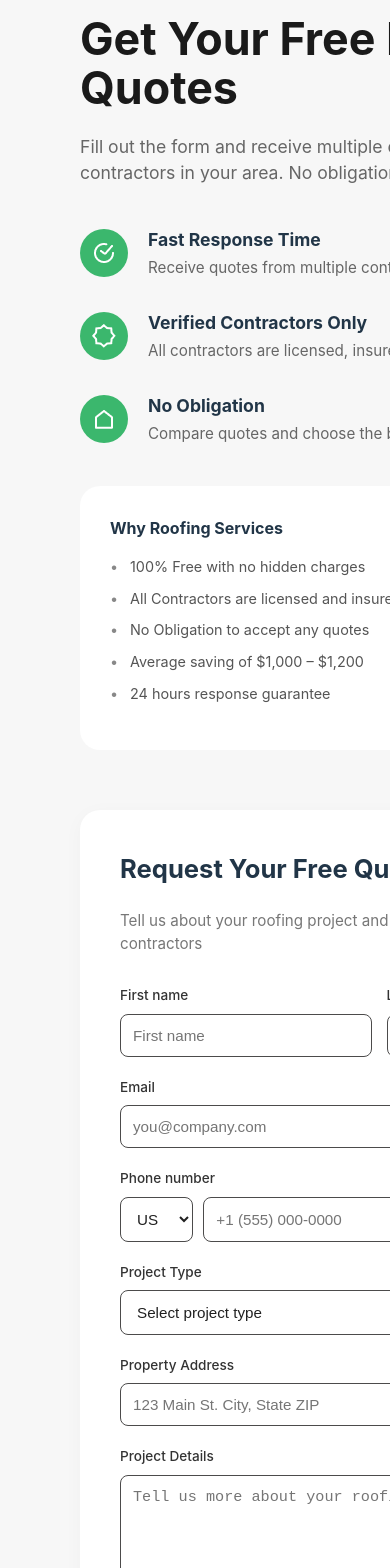
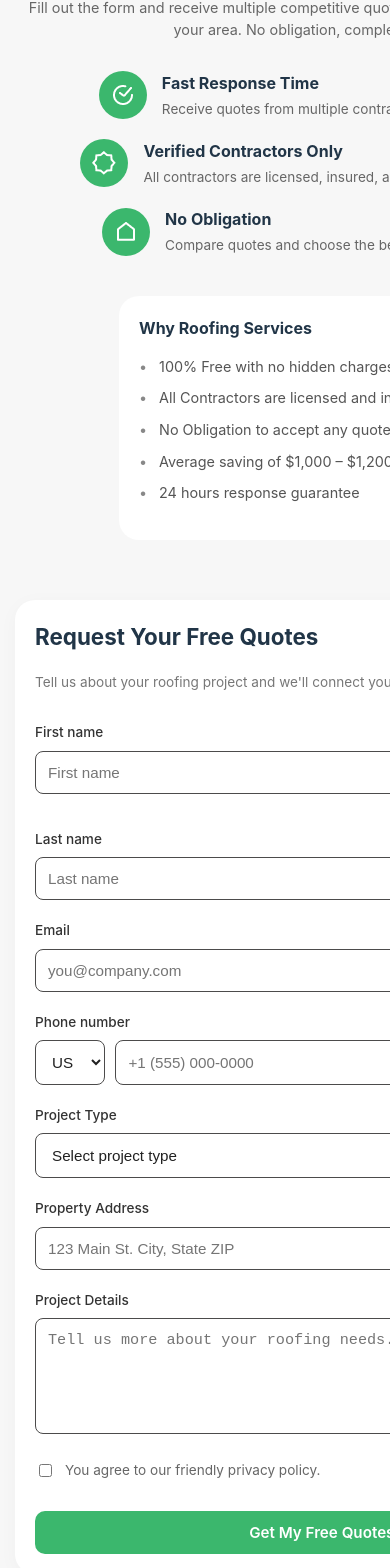
Before and after one commit to roshninaznin/roofing-services, a React (Vite) app: page / in a window 390 px wide. Shown: the part 9015-10583 px from the top of the page. Built offline with nearby package versions, Linux system fonts and the light colour scheme.

Commit message:
Update Quote.css

```diff
--- a/src/styles/Quote.css
+++ b/src/styles/Quote.css
@@ -1,45 +1,51 @@
 .quote-section {
   background-color: #f7f7f7;
-min-height: 100vh;
+  min-height: 100vh;
   width: 100%;
-  padding: 100px 80px;  font-family: 'Inter', sans-serif;
+  padding: clamp(60px, 6vw, 100px) clamp(20px, 6vw, 80px);
+  font-family: 'Inter', sans-serif;
 }
 
+/* CONTAINER */
 .quote-container {
   max-width: 1200px;
   margin: 0 auto;
   display: flex;
-  gap: 60px;
+  gap: clamp(30px, 4vw, 60px);
   align-items: flex-start;
+  flex-wrap: wrap;
 }
 
+/* INFO SIDE */
 .quote-info {
   flex: 1;
+  min-width: 280px;
 }
 
 .quote-info h1 {
-  font-size: 2.8rem;
+  font-size: clamp(2rem, 4vw, 2.8rem);
   color: #1a1a1a;
   margin-bottom: 20px;
 }
 
 .subtitle {
   color: #666;
-  font-size: 1.1rem;
+  font-size: clamp(0.95rem, 1.5vw, 1.1rem);
   line-height: 1.5;
-  margin-bottom: 40px;
+  margin-bottom: 30px;
 }
 
+/* BENEFITS LIST */
 .benefit-list {
   display: flex;
   flex-direction: column;
-  gap: 30px;
+  gap: clamp(20px, 2vw, 30px);
   margin-bottom: 40px;
 }
 
 .benefit-item {
   display: flex;
-  gap: 20px;
+  gap: 15px;
   align-items: center;
 }
 
@@ -67,11 +73,13 @@ min-height: 100vh;
   font-size: 0.95rem;
 }
 
+/* WHY BOX */
 .why-box {
   background: white;
-  padding: 30px;
+  padding: clamp(20px, 3vw, 30px);
   border-radius: 20px;
   max-width: 350px;
+  margin-bottom: 20px;
 }
 
 .why-box h4 {
@@ -99,34 +107,38 @@ min-height: 100vh;
   color: #888;
 }
 
+/* FORM CARD */
 .quote-form-card {
   flex: 1;
+  min-width: 280px;
   background: white;
-  padding: 40px;
+  padding: clamp(20px, 4vw, 40px);
   border-radius: 20px;
   box-shadow: 0 4px 20px rgba(0,0,0,0.03);
 }
 
 .quote-form-card h2 {
   margin-top: 0;
-  font-size: 1.6rem;
+  font-size: clamp(1.4rem, 3vw, 1.6rem);
 }
 
 .quote-form-card p {
   color: #777;
-  font-size: 0.95rem;
+  font-size: clamp(0.85rem, 1.5vw, 0.95rem);
   margin-bottom: 30px;
 }
 
+/* FORM ROWS */
 .form-row {
   display: flex;
   gap: 15px;
+  flex-wrap: wrap;
 }
 
 .form-group {
   margin-bottom: 20px;
   flex: 1;
-  background-color: white;
+  min-width: 120px;
 }
 
 .form-group label {
@@ -140,7 +152,7 @@ min-height: 100vh;
 .form-group input,
 .form-group select,
 .form-group textarea {
-  width: 90%;
+  width: 100%;
   padding: 12px;
   border: 1px solid #4c4b4b;
   color: #212121;
@@ -163,6 +175,7 @@ textarea {
   resize: none;
 }
 
+/* CHECKBOX */
 .checkbox-group {
   display: flex;
   gap: 10px;
@@ -171,10 +184,13 @@ textarea {
   font-size: 0.85rem;
   color: #666;
 }
-.checkbox-group input{
+
+.checkbox-group input {
   background: #ffffff;
   border: 1px solid rgb(247, 3, 3);
 }
+
+/* SUBMIT BUTTON */
 .submit-btn {
   width: 100%;
   padding: 15px;
@@ -191,8 +207,84 @@ textarea {
   gap: 10px;
 }
 
-@media (max-width: 900px) {
+/* ================= RESPONSIVE ================= */
+
+/* Tablet */
+@media (max-width: 1024px) {
+  .quote-container {
+    gap: 40px;
+  }
+
+  .quote-form-card {
+    padding: 30px;
+  }
+}
+
+/* Mobile */
+@media (max-width: 768px) {
   .quote-container {
     flex-direction: column;
   }
+
+  .quote-info h1 {
+    font-size: clamp(1.8rem, 5vw, 2.4rem);
+    text-align: center;
+  }
+
+  .subtitle {
+    text-align: center;
+  }
+
+  .benefit-item {
+    flex-direction: row;
+    justify-content: center;
+  }
+
+  .why-box {
+    margin: 0 auto 20px;
+  }
+
+  .quote-form-card {
+    width: 100%;
+  }
+
+  .form-row {
+    flex-direction: column;
+  }
 }
+
+/* Small Mobile */
+@media (max-width: 480px) {
+  .quote-section {
+    padding: 50px 15px;
+  }
+
+  .quote-info h1 {
+    font-size: 1.6rem;
+  }
+
+  .subtitle {
+    font-size: 0.9rem;
+  }
+
+  .benefit-item h3 {
+    font-size: 1rem;
+  }
+
+  .benefit-item p {
+    font-size: 0.85rem;
+  }
+
+  .why-box {
+    padding: 20px;
+  }
+
+  .quote-form-card {
+    padding: 20px;
+  }
+
+  .submit-btn {
+    font-size: 0.95rem;
+    padding: 12px 20px;
+  }
+}
```
